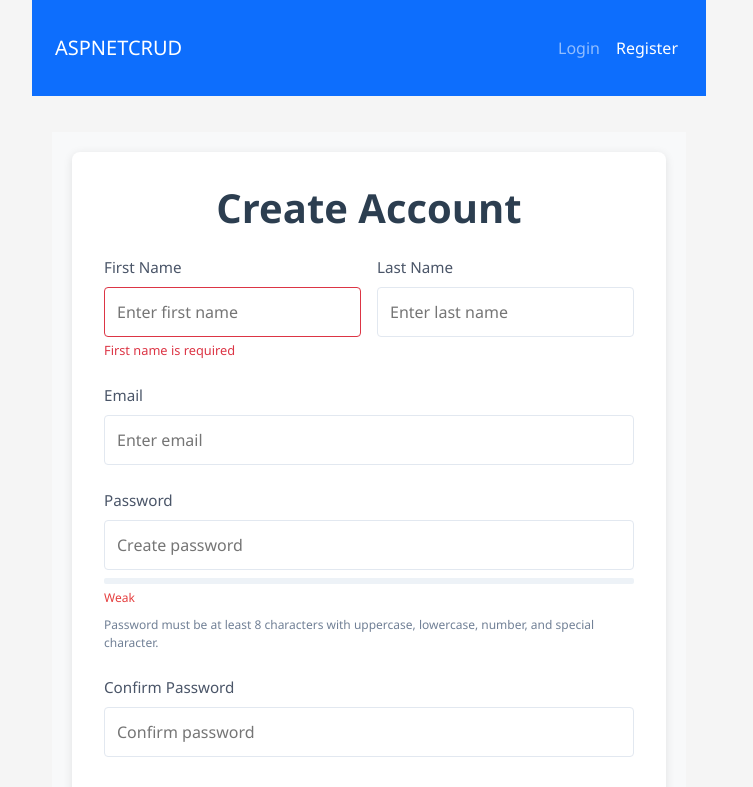
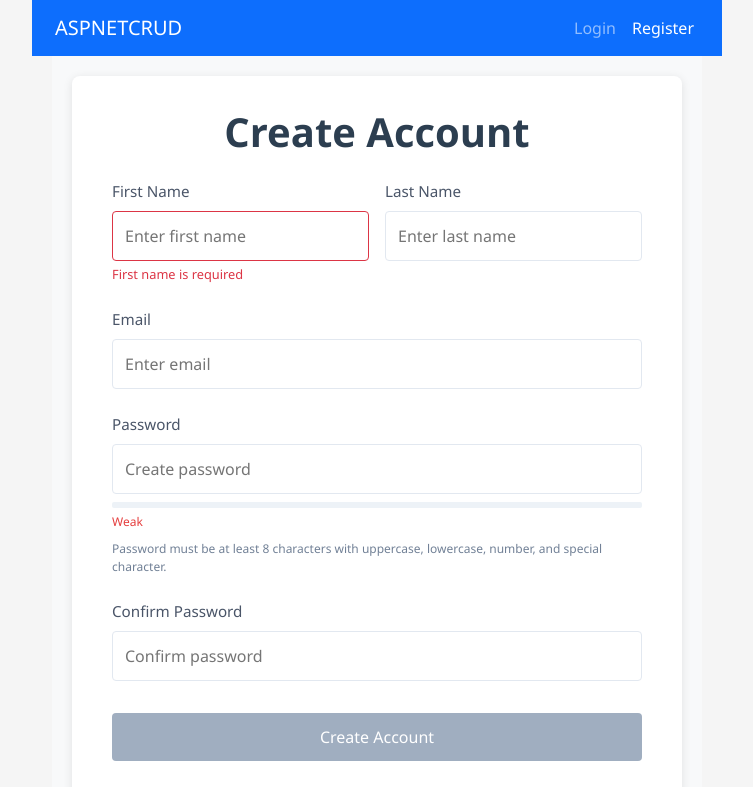
Before and after one commit to mrhonek/dotnetcrudclient, a Vue app: page /register in a window 1280 px wide. Shown: the top 787 px of the page, without its empty margins (0-753 px from the left). Built offline with nearby package versions, Linux system fonts and the light colour scheme; the HTML template or start-up script is replaced by a standard one.

Commit message:
fix: Improve layout with better centering, wider content and fixed header height

```diff
--- a/src/App.vue
+++ b/src/App.vue
@@ -43,14 +43,18 @@
   width: 100%;
   display: flex;
   justify-content: center;
+  align-items: center;
 }
 
 .app-container {
   max-width: 1200px;
   width: 100%;
   margin: 0 auto;
-  padding: 20px;
+  padding: 0 20px;
   box-sizing: border-box;
+  display: flex;
+  flex-direction: column;
+  align-items: center;
 }
 
 /* Add responsive adjustments for smaller screens */
--- a/src/components/NavBar.vue
+++ b/src/components/NavBar.vue
@@ -82,7 +82,7 @@
 
 <style scoped>
 .navbar {
-  margin-bottom: 1rem;
+  /* Remove margin-bottom to reduce header height */
 }
 
 .navbar-collapse {
--- a/src/views/HomeView.vue
+++ b/src/views/HomeView.vue
@@ -93,8 +93,9 @@
 <style scoped>
 .home-container {
   padding: 20px;
-  max-width: 1000px;
+  max-width: 1200px;
   margin: 0 auto;
+  width: 100%;
 }
 
 .jumbotron {
@@ -102,6 +103,7 @@
   margin-bottom: 2rem;
   background-color: #f8f9fa;
   border-radius: 0.3rem;
+  text-align: center;
 }
 
 .card {
--- a/src/views/LoginView.vue
+++ b/src/views/LoginView.vue
@@ -122,11 +122,11 @@
 
 .login-form {
   background: white;
-  padding: 32px;
+  padding: 32px 40px;
   border-radius: 8px;
   box-shadow: 0 2px 10px rgba(0, 0, 0, 0.1);
   width: 100%;
-  max-width: 500px;
+  max-width: 550px;
 }
 
 h2 {
--- a/src/views/RegisterView.vue
+++ b/src/views/RegisterView.vue
@@ -336,8 +336,8 @@
 
 .register-card {
   width: 100%;
-  max-width: 600px;
-  padding: 32px;
+  max-width: 650px;
+  padding: 32px 40px;
   background-color: white;
   border-radius: 8px;
   box-shadow: 0 2px 10px rgba(0, 0, 0, 0.1);
```
